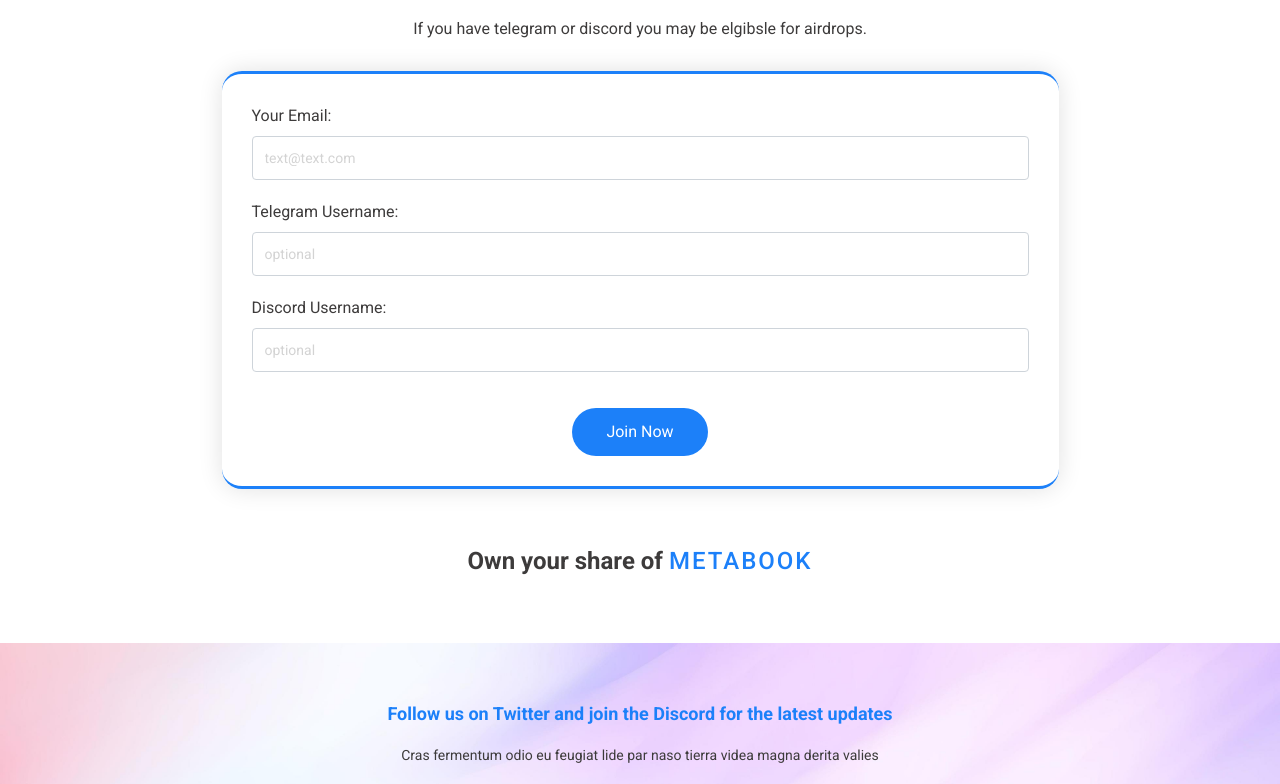
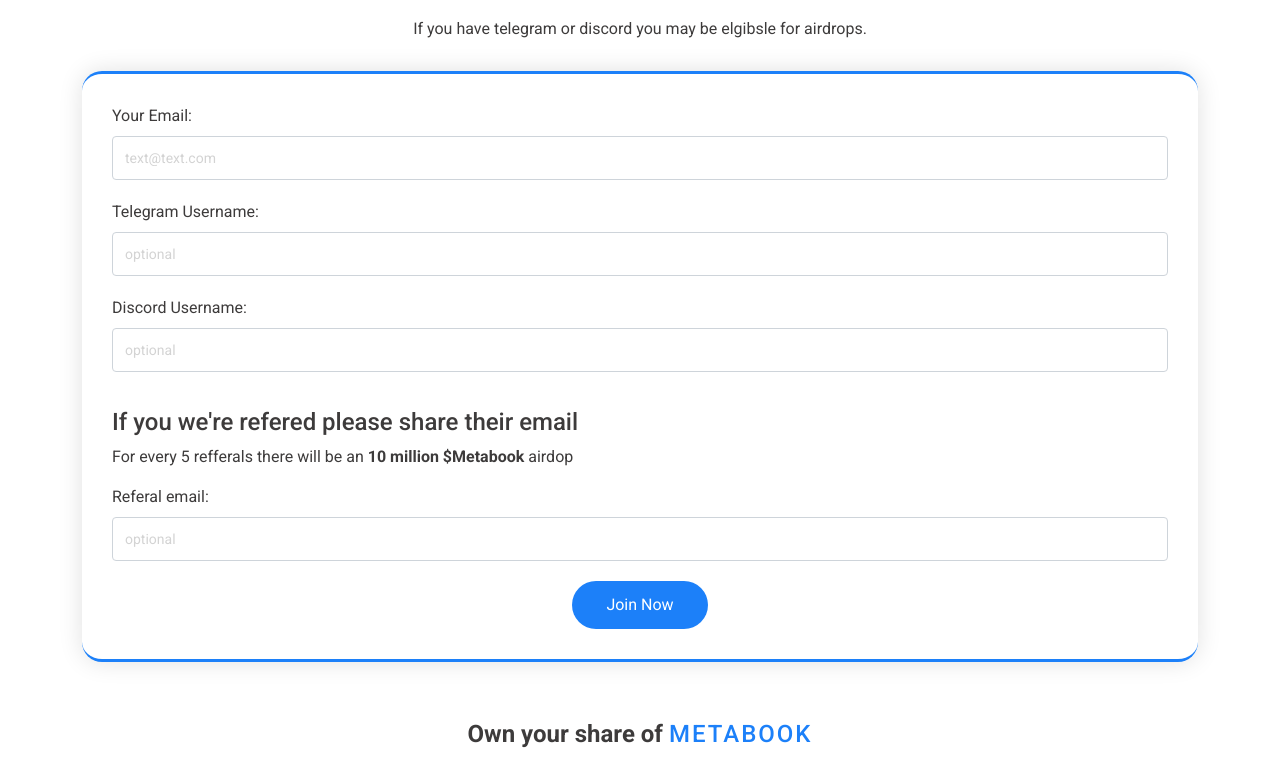
Before and after one commit to AyoCodess/MetaBook-Crypto-MemeCoin-Website-Fun-Project-VANILLA-JS, a plain HTML site: page index.html in a window 1280 px wide. Shown: the part 3922-4706 px from the top of the page. Drawn offline with Linux system fonts and the light colour scheme.

Commit message:
form updated

```diff
--- a/index.html
+++ b/index.html
@@ -1609,7 +1609,7 @@
 								 mt-lg-0
 								d-flex
 								align-items-stretch
-                                w-75 form-com
+                                w-90 form-com
 
 							"
 
@@ -1617,7 +1617,7 @@
 
 							<form
 								action="https://docs.google.com/forms/u/0/d/e/1FAIpQLSe6i2g6qTq7_fqVGow794BS9kAQWqOUlRqNJVqBtvmeimTepg/formResponse"
-                                method="POST"
+
 
 								class="php-email-form form-com"
 
@@ -1635,33 +1635,41 @@
 										/>
 									</div> -->
 									<div class="form-group col-md-12">
-										<label for="email">Your Email:</label>
+										<label>Your Email:</label>
 										<input
 											type="email"
 											class="form-control"
 											name="emailAddress"
-											id="email"
 											required
                                             placeholder="text@text.com"
 										/>
 									</div>
                                     <div class="form-group col-md-12">
-										<label for="telegram">Telegram Username:</label>
+										<label>Telegram Username:</label>
 										<input
 											type="text"
 											class="form-control"
 											name="entry.455164522"
-											id="telegram"
 											placeholder="optional"
 										/>
 									</div>
                                     <div class="form-group col-md-12">
-										<label for="discord">Discord Username:</label>
+										<label>Discord Username:</label>
 										<input
 											type="text"
 											class="form-control"
 											name="entry.294559712"
-											id="discord"
+											placeholder="optional"
+										/>
+									</div>
+                                    <div class="form-group col-md-12 mt-3">
+                                        <h4>If you we're refered please share their email </h4>
+                                        <p>For every 5 refferals there will be an  <strong> 10 million $Metabook </strong>airdop</p>
+										<label>Referal email:</label>
+										<input
+											type="text"
+											class="form-control"
+											name="entry.1910480831"
 											placeholder="optional"
 										/>
 									</div>
@@ -1685,13 +1693,13 @@
 										required
 									></textarea>
 								</div> -->
-								<div class="my-3">
+								<!-- <div class="my-3">
 									<div class="loading">Loading</div>
 									<div class="error-message"></div>
 									<div class="sent-message">
 										Your message has been sent. Thank you!
 									</div>
-								</div>
+								</div> -->
 								<div class="text-center">
 									<button type="submit" >Join Now</button>
 								</div>
@@ -1854,7 +1862,7 @@
 		<script src="assets/vendor/bootstrap/js/bootstrap.bundle.min.js"></script>
 		<script src="assets/vendor/glightbox/js/glightbox.min.js"></script>
 		<script src="assets/vendor/isotope-layout/isotope.pkgd.min.js"></script>
-		<script src="assets/vendor/php-email-form/validate.js"></script>
+		<!-- <script src="assets/vendor/php-email-form/validate.js"></script> -->
 		<script src="assets/vendor/swiper/swiper-bundle.min.js"></script>
 		<script src="assets/vendor/waypoints/noframework.waypoints.js"></script>
 
```
Also changed, not shown: assets/img/banner.png (added).
